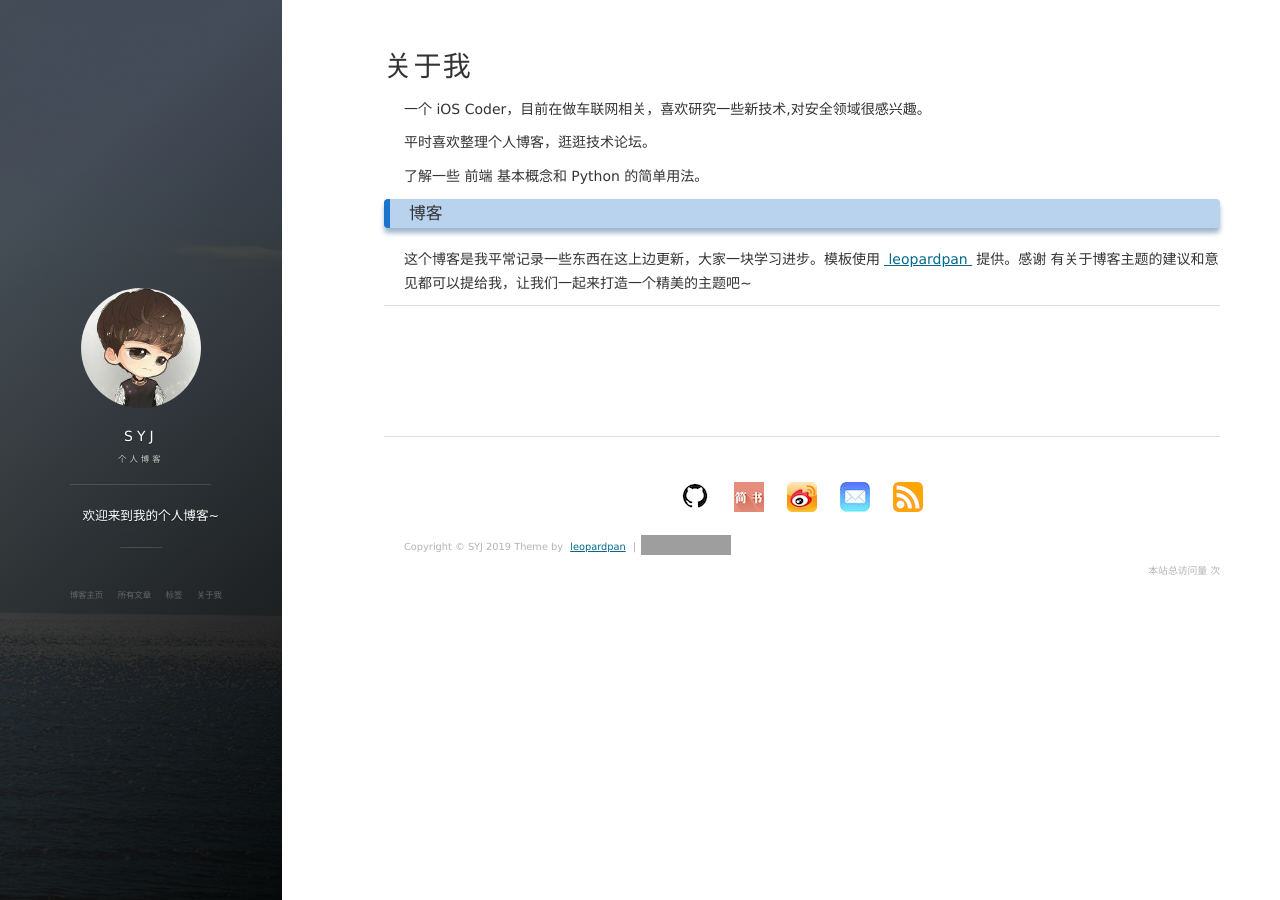
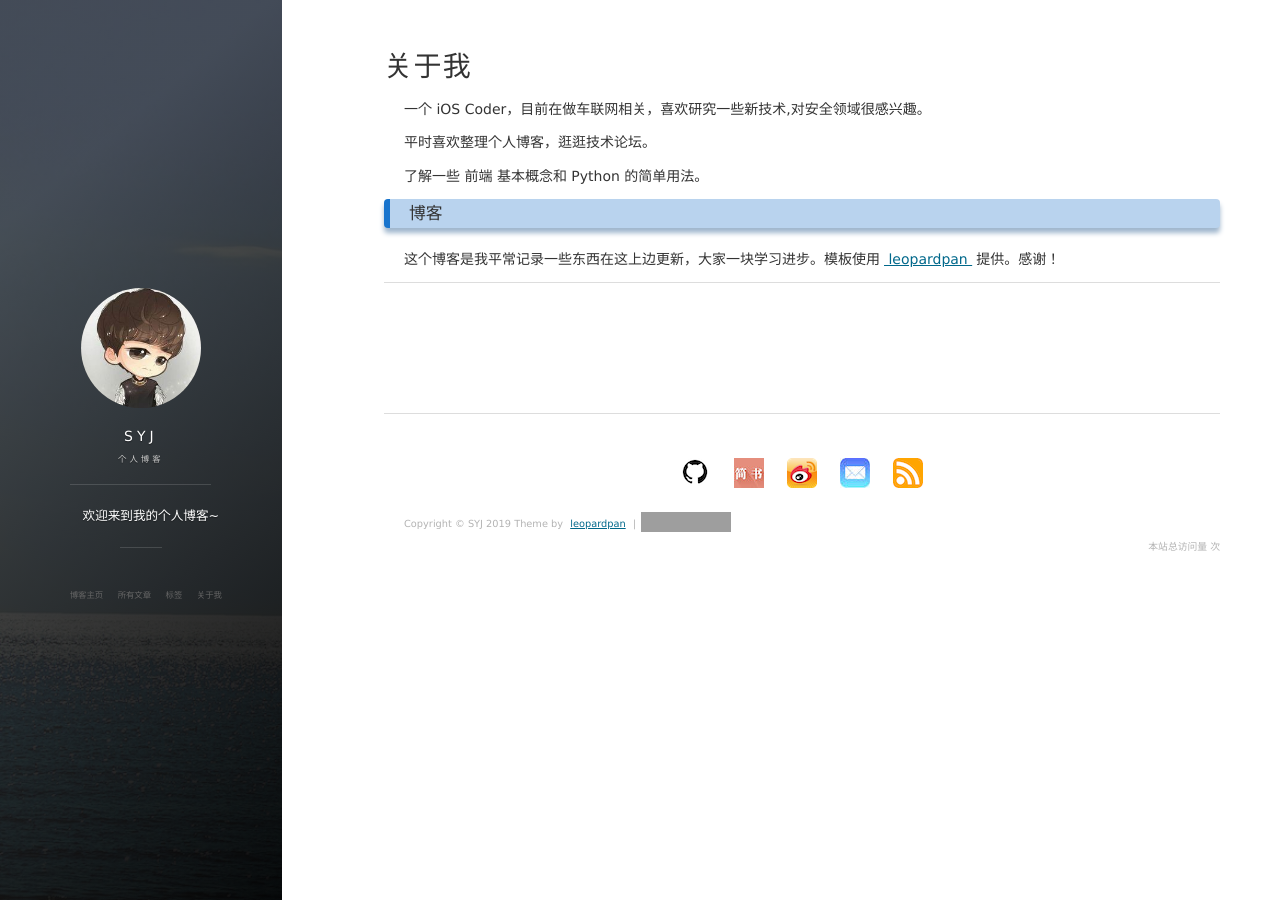
Before and after one commit to SYJshang/SYJshang.github.io, a Jekyll site: the page built from about.md, in a window 1280 px wide. Built offline with Jekyll 4.4.1, drawn with Linux system fonts in a browser that asks for light colours; nearby versions of some CDN libraries; comment, search, counter and statistics services are not loaded; grey boxes are pictures that could not be loaded.

Commit message:
Update about.md

```diff
--- a/about.md
+++ b/about.md
@@ -15,10 +15,6 @@ title: 关于我
 
 <p>
 
-这个博客是我平常记录一些东西在这上边更新，大家一块学习进步。模板使用<a href="https://github.com/leopardpan"> leopardpan </a>提供。感谢
-
-
-有关于博客主题的建议和意见都可以提给我，让我们一起来打造一个精美的主题吧~
-
+这个博客是我平常记录一些东西在这上边更新，大家一块学习进步。模板使用<a href="https://github.com/leopardpan"> leopardpan </a>提供。感谢！
 
 {% include comments.html %}
```
